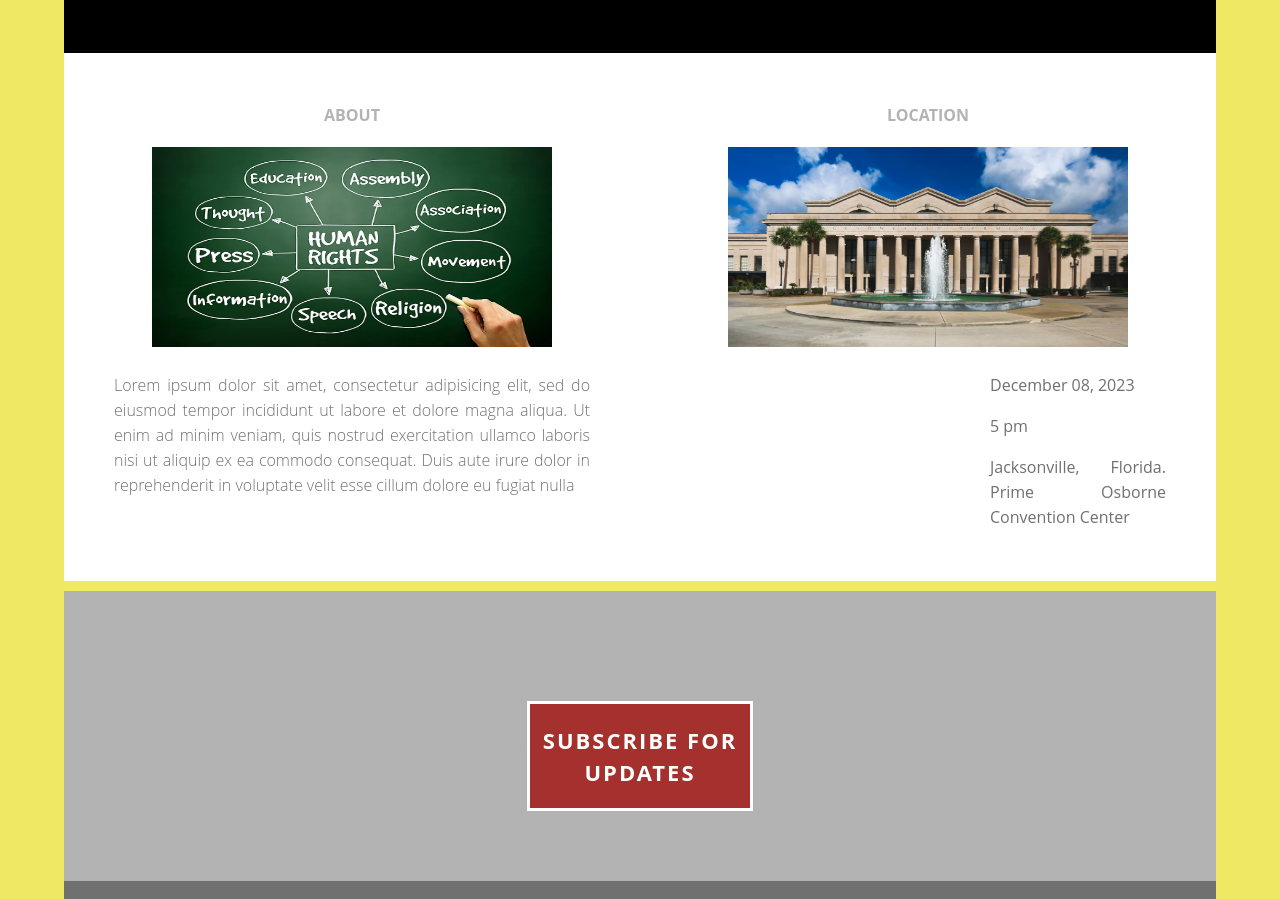
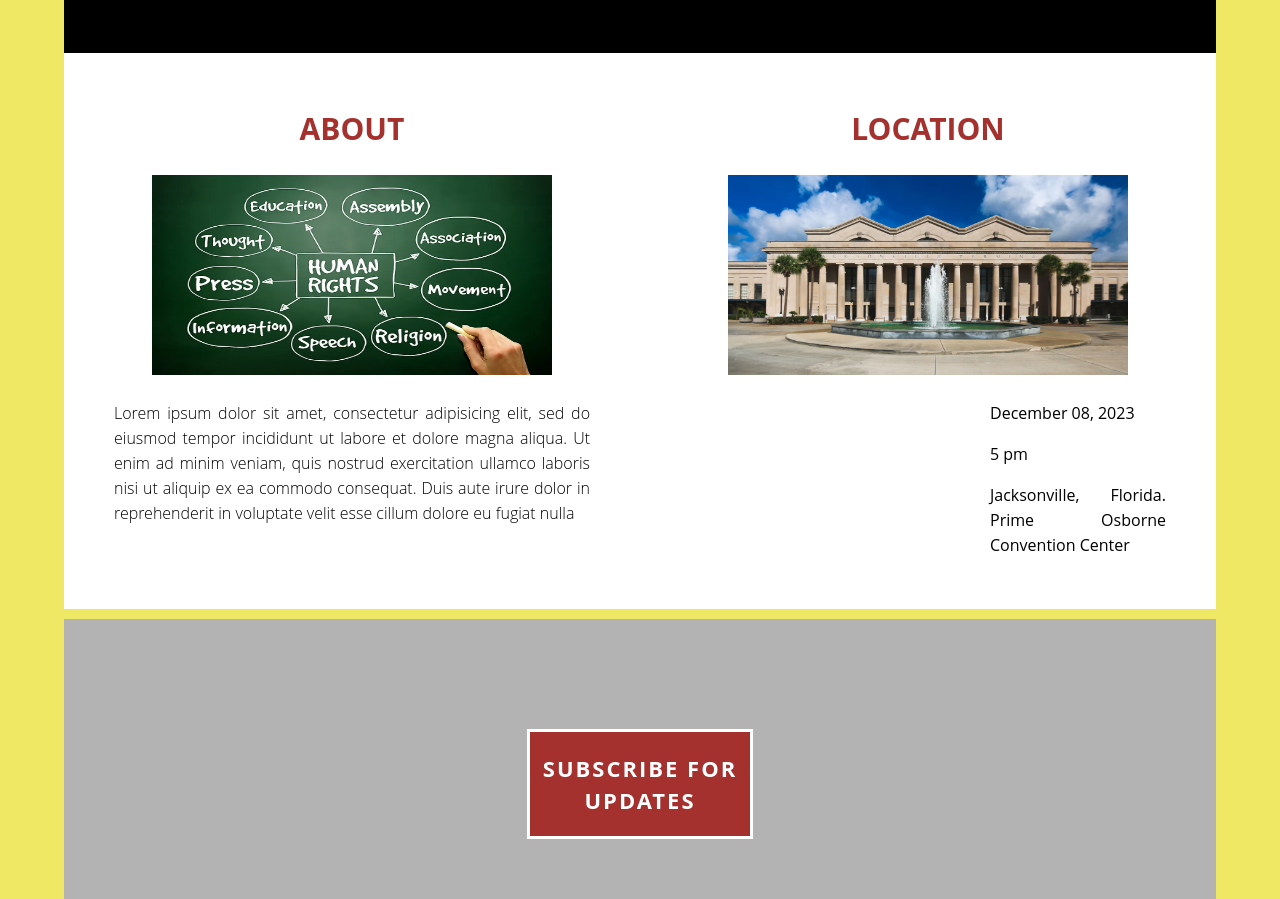
Before and after one commit to Wgatson23/VIC5006---Foundation-of-Design-for-Communicators, a plain HTML site: page index.html in a window 1280 px wide. Shown: the part 1181-2080 px from the top of the page. Drawn offline with nearby package versions, Linux system fonts and the light colour scheme.

Commit message:
About location

```diff
--- a/style.css
+++ b/style.css
@@ -330,11 +330,13 @@ p {
 	float: left;
 }
 footer .footer_column h3 {
-	color: #b3b3b3;
+	font-size: 30px;
+	color: #a4312e;
 	text-align: center;
 }
 footer .footer_column p {
-	color: #717070;
+	color: black;
+	font-weight: bolder;
 	background-color: #ffffff;
 }
 .cards {
```
